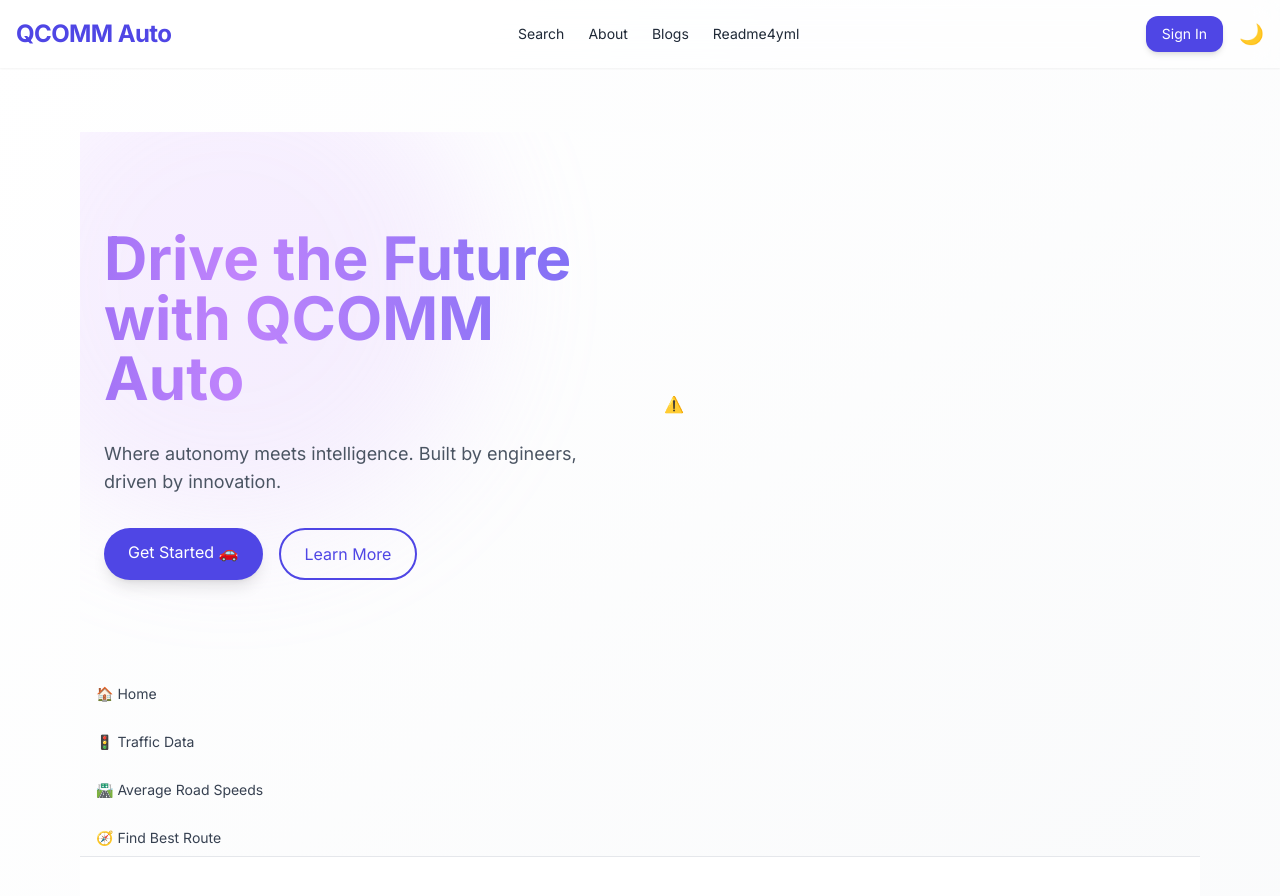
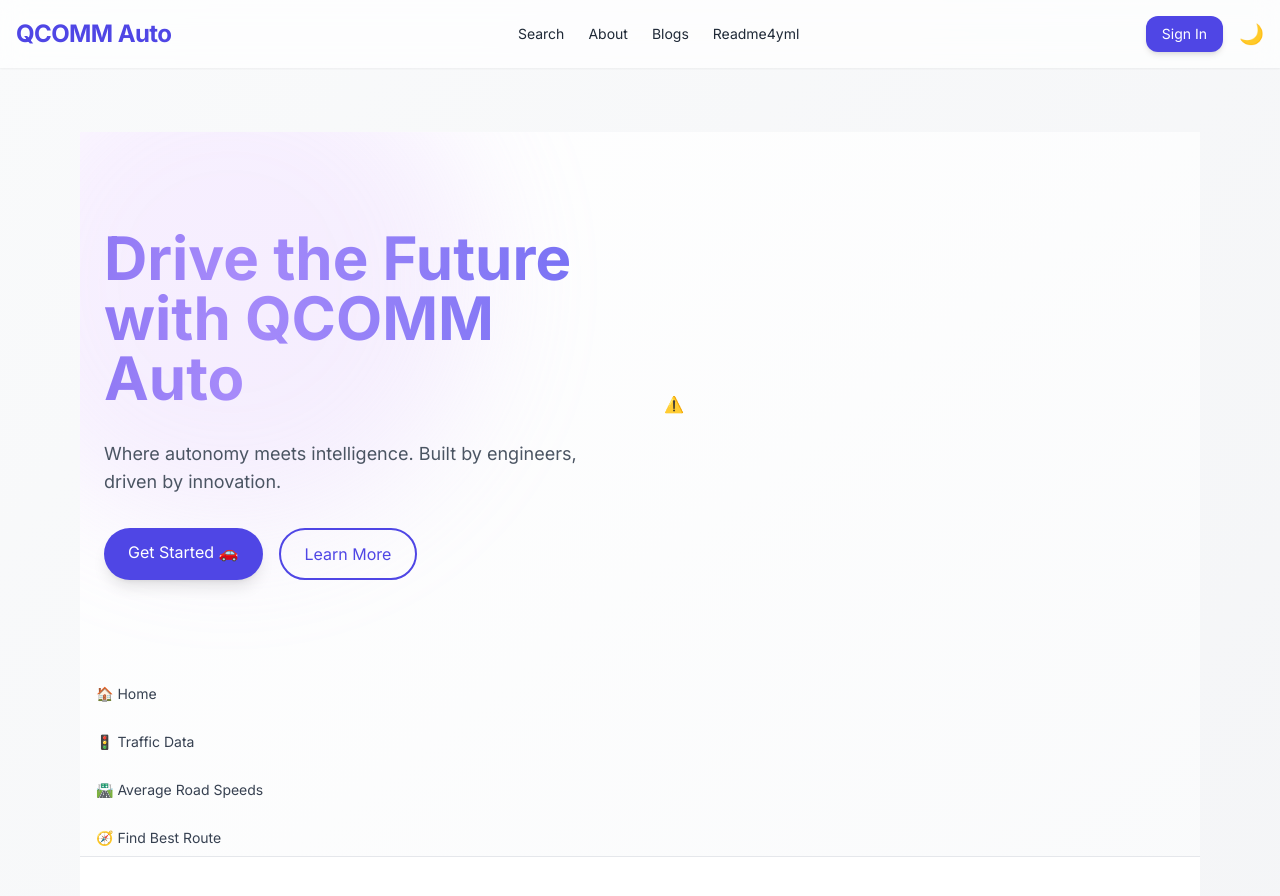
Before and after one commit to Ahaanv19/Poway_Auto_Frontend, a Jekyll site: the page built from index.md, in a window 1280 px wide and 900 px high. Shown: the top 896 px of the window. Built offline with Jekyll 4.4.1, drawn with Linux system fonts in a browser that asks for light colours; nearby versions of some CDN libraries.

Commit message:
westonnnnnnnn

```diff
--- a/_layouts/base.html
+++ b/_layouts/base.html
@@ -5,7 +5,7 @@
   <meta name="viewport" content="width=device-width, initial-scale=1.0" />
   <title>{{ page.title | default: "QCOMM Auto" }}</title>
 
-  <!-- Tailwind CSS CDN -->
+  <!-- Tailwind CSS -->
   <script src="https://cdn.tailwindcss.com"></script>
   <script>
     tailwind.config = {
@@ -18,20 +18,27 @@
           colors: {
             primary: '#4f46e5',
             secondary: '#6366f1',
-            accent: '#c084fc',
+            accent: '#a78bfa',
+            background: '#f9fafb',
+            darkbg: '#1f2937',
           },
           boxShadow: {
             soft: '0 2px 25px rgba(0, 0, 0, 0.05)',
+          },
+          transitionProperty: {
+            width: 'width',
           },
         },
       },
     };
   </script>
 
+  <!-- Fonts & Scripts -->
   <link href="https://fonts.googleapis.com/css2?family=Inter:wght@400;600;700&display=swap" rel="stylesheet">
   <script defer src="https://unpkg.com/alpinejs@3.x.x/dist/cdn.min.js"></script>
   <script src="https://unpkg.com/@lottiefiles/lottie-player@latest/dist/lottie-player.js"></script>
 
+  <!-- Custom Styles -->
   <style>
     ::selection {
       background-color: #6366f1;
@@ -61,32 +64,35 @@
     }
   </style>
 </head>
-<body class="bg-gradient-to-br from-white to-gray-50 dark:from-gray-900 dark:to-gray-800 text-gray-800 dark:text-gray-100 font-sans transition-colors duration-300">
+
+<body class="bg-gradient-to-br from-background to-gray-100 dark:from-darkbg dark:to-gray-900 text-gray-800 dark:text-gray-100 font-sans transition-colors duration-300">
 
   <!-- Navbar -->
-  <header class="sticky top-0 z-50 bg-white/60 dark:bg-gray-900/60 backdrop-blur-md shadow-sm">
+  <header class="sticky top-0 z-50 bg-white/70 dark:bg-gray-900/60 backdrop-blur-md shadow-sm transition-all duration-300">
     <div class="max-w-7xl mx-auto px-4 py-4 flex items-center justify-between">
-      <a href="{{ site.baseurl | default: '/' }}" class="text-2xl font-bold text-primary tracking-tight hover:opacity-80 transition">QCOMM Auto</a>
+      <a href="/QAV_Frontend/" class="text-2xl font-bold text-primary tracking-tight hover:opacity-80 transition">QCOMM Auto</a>
 
       <!-- Desktop Nav -->
-      <div class="hidden md:flex gap-6 text-sm font-medium">
+      <nav class="hidden md:flex gap-6 text-sm font-medium">
         {% for page in site.header_pages %}
           <a href="{{ page | relative_url }}" class="hover:text-primary transition duration-200">
             {{ page | split: "/" | last | split: "." | first | capitalize }}
           </a>
         {% endfor %}
-      </div>
+      </nav>
 
+      <!-- Actions -->
       <div class="flex items-center gap-4">
         <a href="login" class="hidden md:inline-block px-4 py-2 bg-primary text-white rounded-xl shadow-md hover:bg-secondary transition duration-300 text-sm">Sign In</a>
-        <button id="theme-toggle" class="text-xl focus:outline-none">🌙</button>
+        <button id="theme-toggle" class="text-xl focus:outline-none transition hover:scale-110">🌙</button>
 
         <!-- Mobile Nav -->
         <div x-data="{ open: false }" class="relative md:hidden">
           <button @click="open = !open" class="text-2xl">☰</button>
-          <div x-show="open" @click.outside="open = false" class="absolute right-0 top-14 bg-white dark:bg-gray-800 shadow-xl rounded-lg p-4 space-y-2 z-50">
+          <div x-show="open" x-transition @click.outside="open = false"
+               class="absolute right-0 top-14 bg-white dark:bg-gray-800 border border-gray-200 dark:border-gray-700 shadow-xl rounded-lg p-4 space-y-2 z-50 w-40">
             {% for page in site.header_pages %}
-              <a href="{{ page | relative_url }}" class="block hover:text-primary">
+              <a href="{{ page | relative_url }}" class="block hover:text-primary transition">
                 {{ page | split: "/" | last | split: "." | first | capitalize }}
               </a>
             {% endfor %}
@@ -106,21 +112,28 @@
     © 2025 QCOMM Auto. Built by <span class="text-primary font-medium">Manas & Team</span> 🚀
   </footer>
 
-  <!-- Dark Mode Toggle -->
+  <!-- Dark Mode Script -->
   <script>
-    window.onload = function() {
+    const toggleBtn = document.getElementById('theme-toggle');
+    const html = document.documentElement;
+
+    function applyTheme() {
       if (localStorage.getItem('theme') === 'dark') {
-        document.documentElement.classList.add('dark');
+        html.classList.add('dark');
+        toggleBtn.textContent = '☀️';
       } else {
-        document.documentElement.classList.remove('dark');
+        html.classList.remove('dark');
+        toggleBtn.textContent = '🌙';
       }
     }
 
-    const toggle = document.getElementById('theme-toggle');
-    toggle.addEventListener('click', () => {
-      document.documentElement.classList.toggle('dark');
-      localStorage.setItem('theme', document.documentElement.classList.contains('dark') ? 'dark' : 'light');
+    toggleBtn.addEventListener('click', () => {
+      const current = localStorage.getItem('theme') === 'dark';
+      localStorage.setItem('theme', current ? 'light' : 'dark');
+      applyTheme();
     });
+
+    window.onload = applyTheme;
   </script>
 </body>
 </html>
```
Also changed, not shown: other parts of _layouts/base.html (+2 -6 lines).
